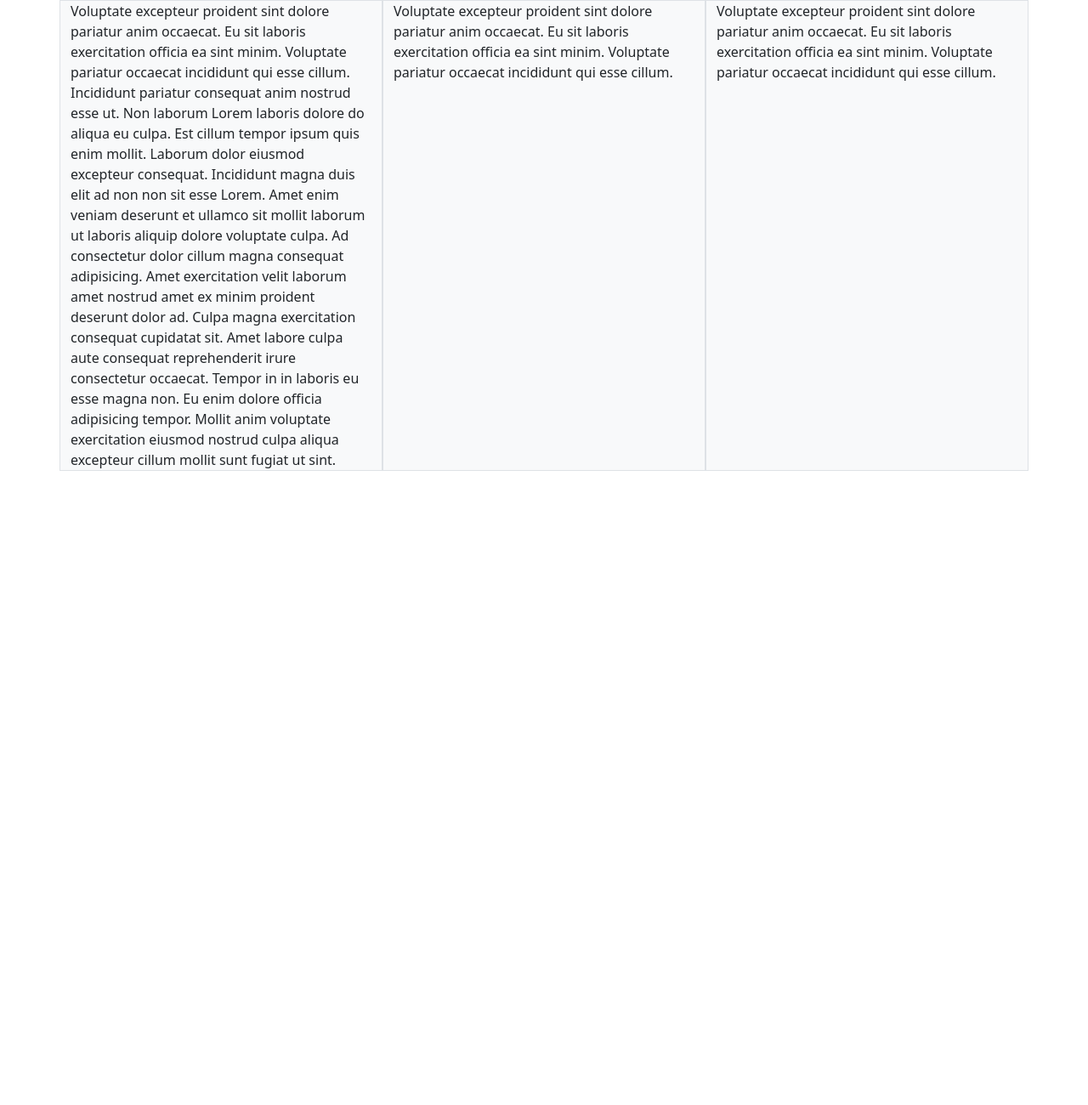
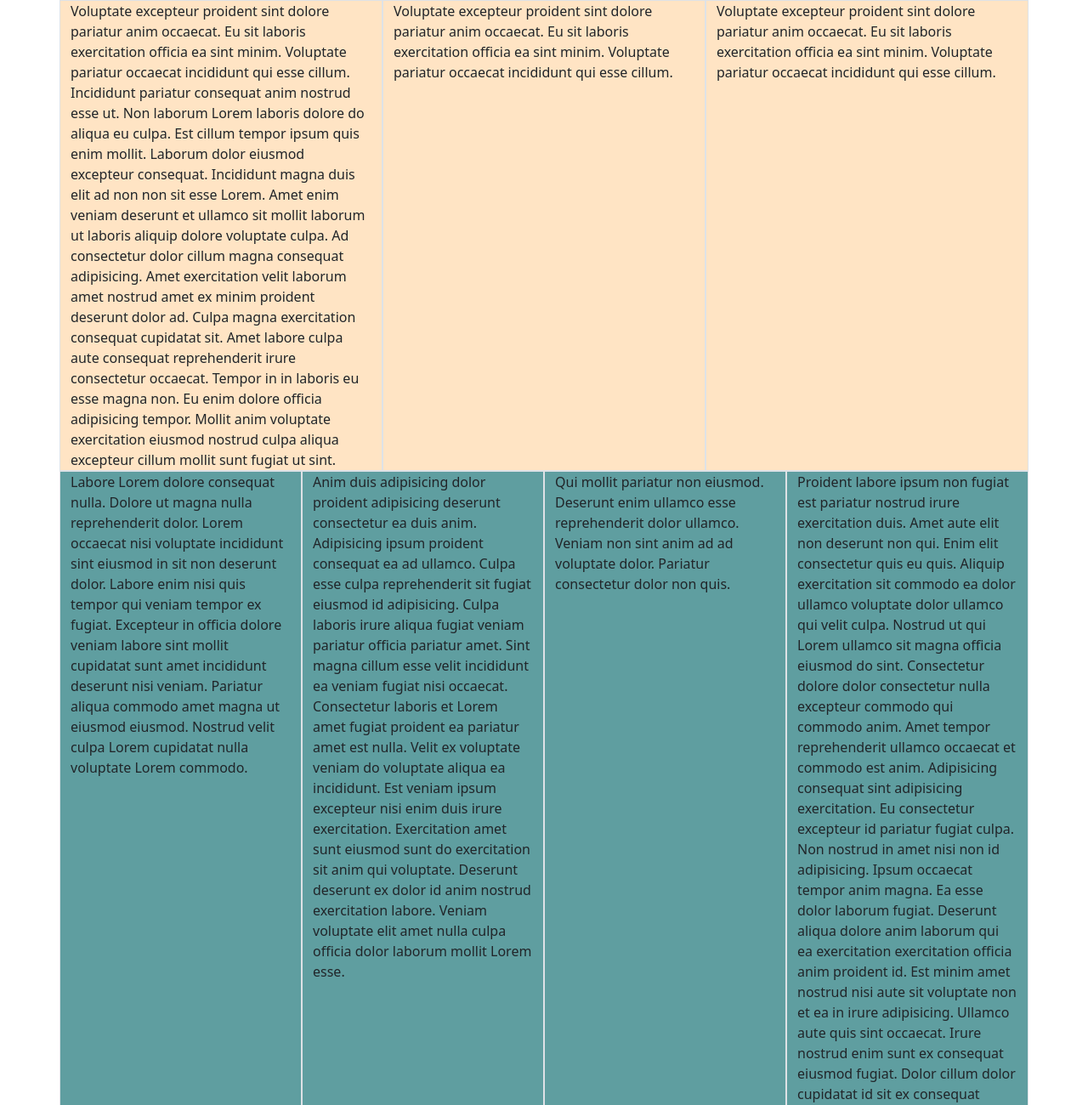
Before and after one commit to ChimayLin/web1, a plain HTML site: page index.html in a window 1280 px wide. Shown: the top 1300 px of the page at 85% size. Before the commit the page ends 800 px from the top, so only its background shows below. Drawn offline with nearby package versions, Linux system fonts and the light colour scheme.

Commit message:
add new row

```diff
--- a/index.html
+++ b/index.html
@@ -7,25 +7,92 @@
     <meta name="viewport" content="width=device-width, initial-scale=1">
 
     <!-- Bootstrap CSS -->
+    <!-- class use . ID ues # -->
     <link href="https://cdn.jsdelivr.net/npm/bootstrap@5.1.3/dist/css/bootstrap.min.css" rel="stylesheet"
         integrity="sha384-1BmE4kWBq78iYhFldvKuhfTAU6auU8tT94WrHftjDbrCEXSU1oBoqyl2QvZ6jIW3" crossorigin="anonymous">
 
     <title>Hello, world!</title>
+    <style>
+        .one {
+            background-color: bisque;
+        }
+
+        .two {
+            background-color: cadetblue;
+        }
+    </style>
 </head>
 
 <body>
     <div class="container-xl">
-        <div class="row">
-            <div class="col-md-6 border bg-light col-lg-4 border bg-light">
-                Voluptate excepteur proident sint dolore pariatur anim occaecat. Eu sit laboris exercitation officia ea sint minim. Voluptate pariatur occaecat incididunt qui esse cillum.
-                Incididunt pariatur consequat anim nostrud esse ut. Non laborum Lorem laboris dolore do aliqua eu culpa. Est cillum tempor ipsum quis enim mollit. Laborum dolor eiusmod excepteur consequat. Incididunt magna duis elit ad non non sit esse Lorem. Amet enim veniam deserunt et ullamco sit mollit laborum ut laboris aliquip dolore voluptate culpa. Ad consectetur dolor cillum magna consequat adipisicing.
-Amet exercitation velit laborum amet nostrud amet ex minim proident deserunt dolor ad. Culpa magna exercitation consequat cupidatat sit. Amet labore culpa aute consequat reprehenderit irure consectetur occaecat. Tempor in in laboris eu esse magna non. Eu enim dolore officia adipisicing tempor. Mollit anim voluptate exercitation eiusmod nostrud culpa aliqua excepteur cillum mollit sunt fugiat ut sint.
+        <div class="row one">
+            <div class="col-md-6 border col-lg-4 border ">
+                Voluptate excepteur proident sint dolore pariatur anim occaecat. Eu sit laboris exercitation officia ea
+                sint minim. Voluptate pariatur occaecat incididunt qui esse cillum.
+                Incididunt pariatur consequat anim nostrud esse ut. Non laborum Lorem laboris dolore do aliqua eu culpa.
+                Est cillum tempor ipsum quis enim mollit. Laborum dolor eiusmod excepteur consequat. Incididunt magna
+                duis elit ad non non sit esse Lorem. Amet enim veniam deserunt et ullamco sit mollit laborum ut laboris
+                aliquip dolore voluptate culpa. Ad consectetur dolor cillum magna consequat adipisicing.
+                Amet exercitation velit laborum amet nostrud amet ex minim proident deserunt dolor ad. Culpa magna
+                exercitation consequat cupidatat sit. Amet labore culpa aute consequat reprehenderit irure consectetur
+                occaecat. Tempor in in laboris eu esse magna non. Eu enim dolore officia adipisicing tempor. Mollit anim
+                voluptate exercitation eiusmod nostrud culpa aliqua excepteur cillum mollit sunt fugiat ut sint.
             </div>
-            <div class="col-md-6 border bg-write col-lg-4 border bg-light">
-                Voluptate excepteur proident sint dolore pariatur anim occaecat. Eu sit laboris exercitation officia ea sint minim. Voluptate pariatur occaecat incididunt qui esse cillum.
+            <div class="col-md-6 border col-lg-4 border ">
+                Voluptate excepteur proident sint dolore pariatur anim occaecat. Eu sit laboris exercitation officia ea
+                sint minim. Voluptate pariatur occaecat incididunt qui esse cillum.
             </div>
-            <div class="col-md-12 border bg-light col-lg-4 border bg-light">
-                Voluptate excepteur proident sint dolore pariatur anim occaecat. Eu sit laboris exercitation officia ea sint minim. Voluptate pariatur occaecat incididunt qui esse cillum.
+            <div class="col-md-12 border col-lg-4 border ">
+                Voluptate excepteur proident sint dolore pariatur anim occaecat. Eu sit laboris exercitation officia ea
+                sint minim. Voluptate pariatur occaecat incididunt qui esse cillum.
+            </div>
+
+
+        </div>
+        <div class="row two">
+            <div class="col-md-6 border col-lg-3 border">
+                Labore Lorem dolore consequat nulla. Dolore ut magna nulla reprehenderit dolor. Lorem occaecat nisi
+                voluptate incididunt sint eiusmod in sit non deserunt dolor. Labore enim nisi quis tempor qui veniam
+                tempor ex fugiat. Excepteur in officia dolore veniam labore sint mollit cupidatat sunt amet incididunt
+                deserunt nisi veniam. Pariatur aliqua commodo amet magna ut eiusmod eiusmod. Nostrud velit culpa Lorem
+                cupidatat nulla voluptate Lorem commodo.
+            </div>
+            <div class="col-md-6 border col-lg-3 border">
+                Anim duis adipisicing dolor proident adipisicing deserunt consectetur ea duis anim. Adipisicing ipsum
+                proident consequat ea ad ullamco. Culpa esse culpa reprehenderit sit fugiat eiusmod id adipisicing.
+                Culpa laboris irure aliqua fugiat veniam pariatur officia pariatur amet.
+
+                Sint magna cillum esse velit incididunt ea veniam fugiat nisi occaecat. Consectetur laboris et Lorem
+                amet fugiat proident ea pariatur amet est nulla. Velit ex voluptate veniam do voluptate aliqua ea
+                incididunt. Est veniam ipsum excepteur nisi enim duis irure exercitation. Exercitation amet sunt eiusmod
+                sunt do exercitation sit anim qui voluptate. Deserunt deserunt ex dolor id anim nostrud exercitation
+                labore. Veniam voluptate elit amet nulla culpa officia dolor laborum mollit Lorem esse.
+            </div>
+            <div class="col-md-6 border col-lg-3 border">
+                Qui mollit pariatur non eiusmod. Deserunt enim ullamco esse reprehenderit dolor ullamco. Veniam non sint
+                anim ad ad voluptate dolor. Pariatur consectetur dolor non quis.
+            </div>
+            <div class="col-md-6 border col-lg-3 border">
+                Proident labore ipsum non fugiat est pariatur nostrud irure exercitation duis. Amet aute elit non
+                deserunt non qui. Enim elit consectetur quis eu quis. Aliquip exercitation sit commodo ea dolor ullamco
+                voluptate dolor ullamco qui velit culpa. Nostrud ut qui Lorem ullamco sit magna officia eiusmod do sint.
+                Consectetur dolore dolor consectetur nulla excepteur commodo qui commodo anim. Amet tempor reprehenderit
+                ullamco occaecat et commodo est anim.
+
+                Adipisicing consequat sint adipisicing exercitation. Eu consectetur excepteur id pariatur fugiat culpa.
+                Non nostrud in amet nisi non id adipisicing. Ipsum occaecat tempor anim magna. Ea esse dolor laborum
+                fugiat. Deserunt aliqua dolore anim laborum qui ea exercitation exercitation officia anim proident id.
+                Est minim amet nostrud nisi aute sit voluptate non et ea in irure adipisicing.
+
+                Ullamco aute quis sint occaecat. Irure nostrud enim sunt ex consequat eiusmod fugiat. Dolor cillum dolor
+                cupidatat id sit ex consequat proident magna excepteur exercitation tempor adipisicing exercitation.
+                Proident fugiat anim qui tempor exercitation elit excepteur in irure magna Lorem.
+
+                Mollit aute amet minim culpa id cupidatat. Cillum tempor quis voluptate consectetur veniam fugiat tempor
+                aliquip veniam cillum adipisicing ipsum magna nostrud. Eu ut pariatur quis cupidatat id officia sint
+                esse excepteur. Veniam amet quis Lorem deserunt deserunt sint. Officia excepteur consectetur consectetur
+                duis voluptate officia velit deserunt cupidatat pariatur nisi ut. Consequat et exercitation excepteur
+                laboris veniam.
             </div>
         </div>
     </div>
```
